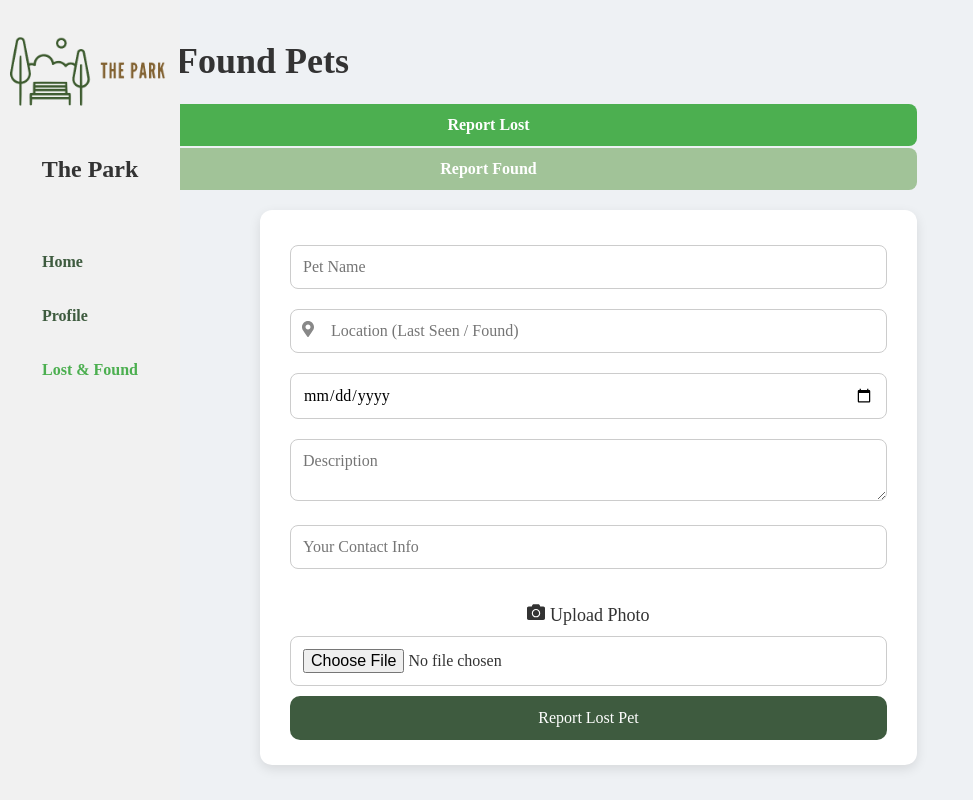
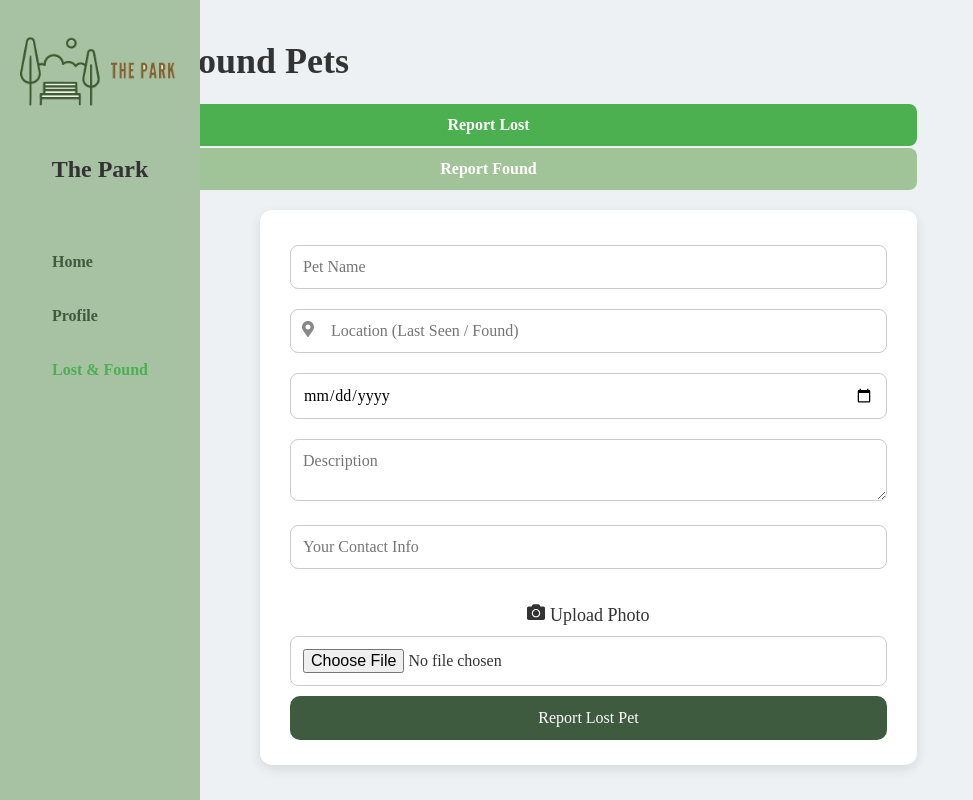
Before and after one commit to Monomyth14/Group1-COSC484, a React (Create React App) app in the folder the-park/: page /lost in a window 1280 px wide. Shown: the whole page, without its empty margins (0-973 px from the left). Built offline with nearby package versions, Linux system fonts and the light colour scheme.

Commit message:
Update PetEvents.css
changed overriding side bar issues

```diff
--- a/the-park/src/Style/PetEvents.css
+++ b/the-park/src/Style/PetEvents.css
@@ -23,14 +23,18 @@
 }
 
 .sidebar {
-  flex: 0 0 250px;
-  background-color: #f1f1f1;
+  width: 200px;
+  background-color: #a6c2a2;
   padding: 20px;
-  box-sizing: border-box;
-  height: 100vh;
   display: flex;
   flex-direction: column;
   align-items: center;
+  position: fixed;
+  left: 0;
+  top: 0;
+  height: 100vh;
+  overflow-y: auto;
+  z-index: 10;
 }
 
 .sidebar-logo {
```
